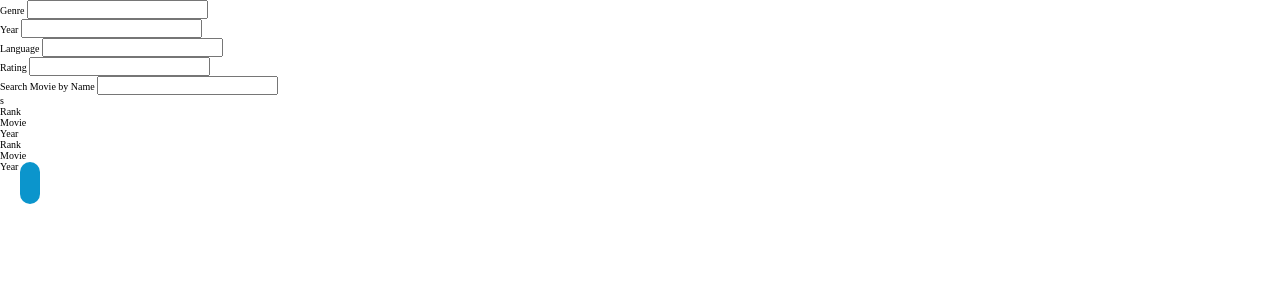
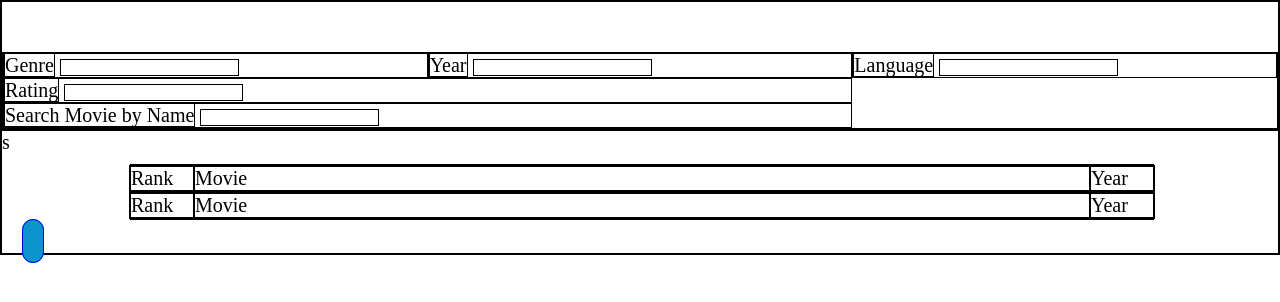
Before and after one commit to Mohid-Master/assignment, a plain HTML site: page Projects/Movie Recommendation App/index.html in a window 1280 px wide. Drawn offline with Linux system fonts and the light colour scheme.

Commit message:
Styled a bit
allahfiz sleep time

```diff
--- a/Projects/Movie Recommendation App/assets/styles/style.css
+++ b/Projects/Movie Recommendation App/assets/styles/style.css
@@ -50,31 +50,77 @@
   grid-template-columns: repeat(autofit, minmax(40rem, 1fr));
 }
 
-
 /*  */
-.inputsContainer {}
-.inputsContainer .inputGenre {}
-.inputsContainer .inputGenre label {}
-.inputsContainer .inputGenre input {}
-.inputsContainer .inputYear {}
-.inputsContainer .inputYear label {}
-.inputsContainer .inputYear input {}
-.inputsContainer .inputLanguage {}
-.inputsContainer .inputLanguage label {}
-.inputsContainer .inputLanguage input {}
-.inputsContainer .inputRating {}
-.inputsContainer .inputRating label {}
-.inputsContainer .inputRating input {}
-.inputsContainer .inputTitle {}
-.inputsContainer .inputTitle label {}
-.inputsContainer .inputTitle input {}
-.additionalFeatureContainer {}
-.moviesListContainer {}
-.moviesListContainer .Header {}
-.moviesListContainer .Header .rank {}
-.moviesListContainer .Header .MovieDetail {}
-.moviesListContainer .Header .Year {}
-.moviesListContainer .Movie {}
-.moviesListContainer .Movie .rank {}
-.moviesListContainer .Movie .MovieDetail {}
-.moviesListContainer .Movie .Year {}
+*{
+    border: 1px solid;
+}
+body {
+  font-size: 2rem;
+}
+.inputsContainer {
+    margin-top: 5rem;
+  display: grid;
+  grid-template-columns: repeat(3, 1fr);
+}
+.inputsContainer .inputGenre {
+}
+.inputsContainer .inputGenre label {
+}
+.inputsContainer .inputGenre input {
+}
+.inputsContainer .inputYear {
+}
+.inputsContainer .inputYear label {
+}
+.inputsContainer .inputYear input {
+}
+.inputsContainer .inputLanguage {
+}
+.inputsContainer .inputLanguage label {
+}
+.inputsContainer .inputLanguage input {
+}
+.inputsContainer .inputRating {
+  grid-area: 3/1/3/3;
+}
+.inputsContainer .inputRating label {
+}
+.inputsContainer .inputRating input {
+}
+.inputsContainer .inputTitle {
+  grid-area: 4/1/4/3;
+}
+.inputsContainer .inputTitle label {
+}
+.inputsContainer .inputTitle input {
+}
+.additionalFeatureContainer {
+}
+.moviesListContainer {
+  width: 80vw;
+  margin: 1rem 10vw;
+  display: flex;
+  align-items: center;
+  justify-content: center;
+  flex-direction: column;
+}
+.moviesListContainer .Header {
+  display: grid;
+  grid-template-columns: 5vw 70vw 5vw;
+}
+.moviesListContainer .Header .rank {
+}
+.moviesListContainer .Header .MovieDetail {
+}
+.moviesListContainer .Header .Year {
+}
+.moviesListContainer .Movie {
+  display: grid;
+  grid-template-columns: 5vw 70vw 5vw;
+}
+.moviesListContainer .Movie .rank {
+}
+.moviesListContainer .Movie .MovieDetail {
+}
+.moviesListContainer .Movie .Year {
+}
```
